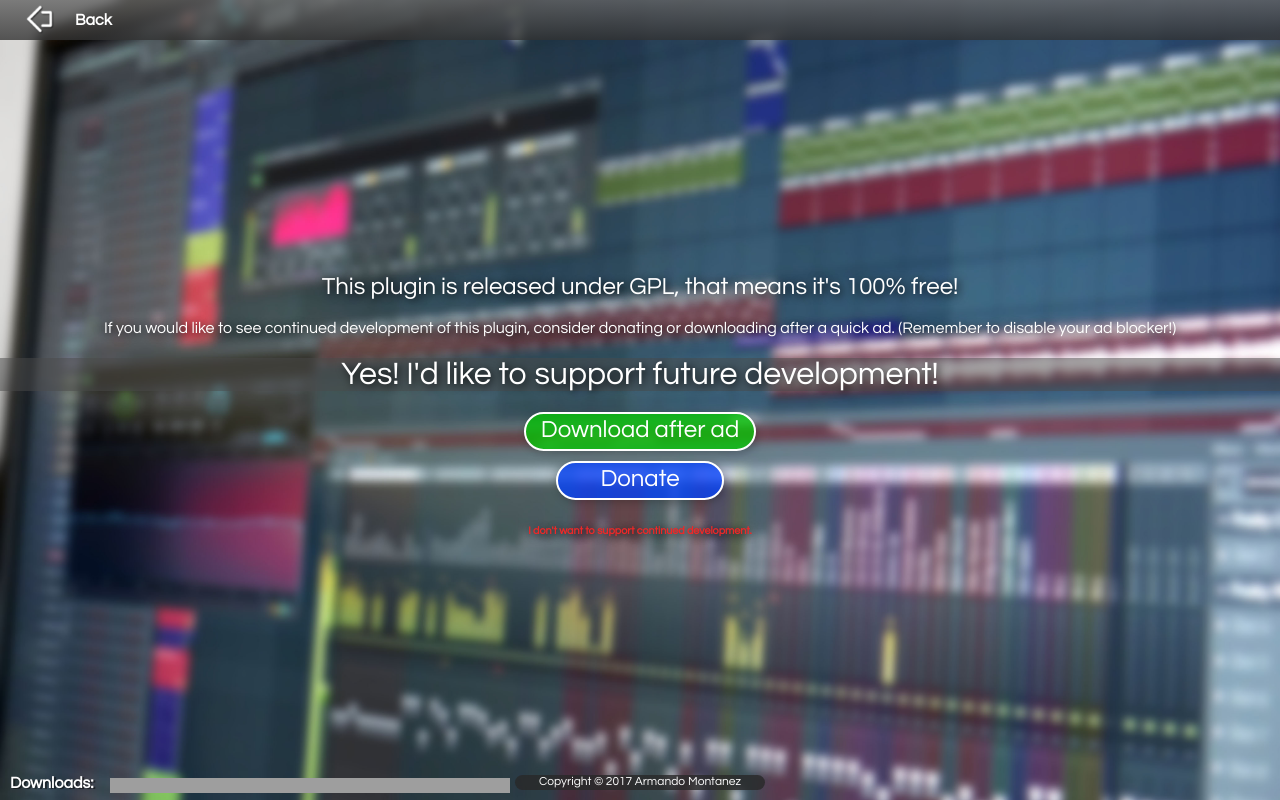
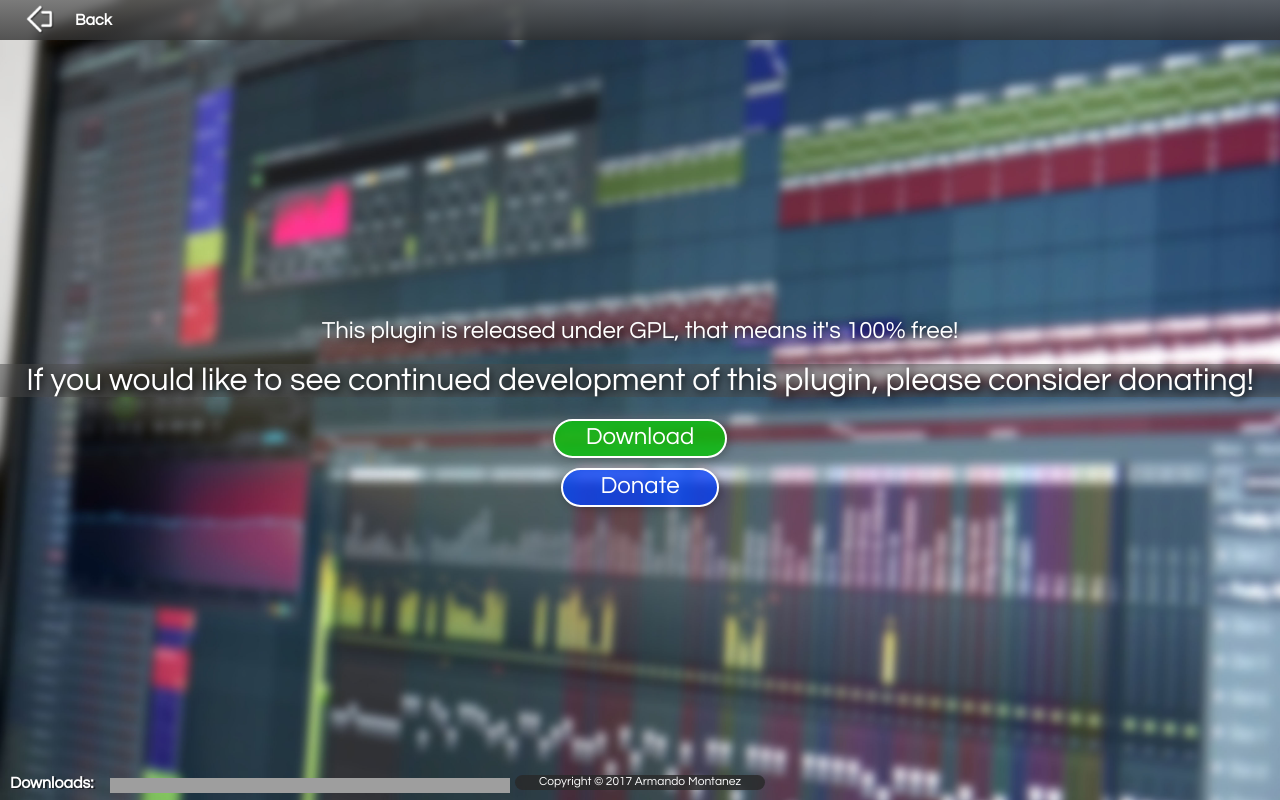
Before and after one commit to armandomontanez/simpleside, a plain HTML site: page dl.html in a window 1280 px wide. Drawn offline with Linux system fonts and the light colour scheme; grey boxes are pictures that could not be loaded.

Commit message:
Removed ad
Removed adfly link

```diff
--- a/css/styles.css
+++ b/css/styles.css
@@ -73,7 +73,7 @@ body {
 	text-align: center;
     text-decoration: none;
 
-	width: auto;
+	width: 140px;
 
 	padding: 7px;
 	padding-top: 3px;
@@ -104,7 +104,7 @@ body {
 	text-align: center;
     text-decoration: none;
 
-	width: 150px;
+	width: 140px;
 
 	padding: 7px;
 	padding-top: 3px;
--- a/dl.html
+++ b/dl.html
@@ -27,11 +27,9 @@
 		<div id="main">
 			<div id="mainContent">
 				<h2>This plugin is released under GPL, that means it's 100% free!</h2>
-				<h4>If you would like to see continued development of this plugin, consider donating or downloading after a quick ad. (Remember to disable your ad blocker!)</h4>
-				<h1>Yes! I'd like to support future development!</h1>
-				<a id="downloadButton" href="http://adf.ly/1m5RvD">Download after ad</a>
+				<h1>If you would like to see continued development of this plugin, please consider donating!</h1>
+				<a id="downloadButton" href="files/SimpleSide_release.zip">Download</a>
 				<a id="donateButton" href="http://paypal.me/ArmandoMontanez">Donate</a>
-				<h6><a href="files/SimpleSide_release.zip">I don't want to support continued development.</a></h6>
 			</div>
 		</div>
 
```
